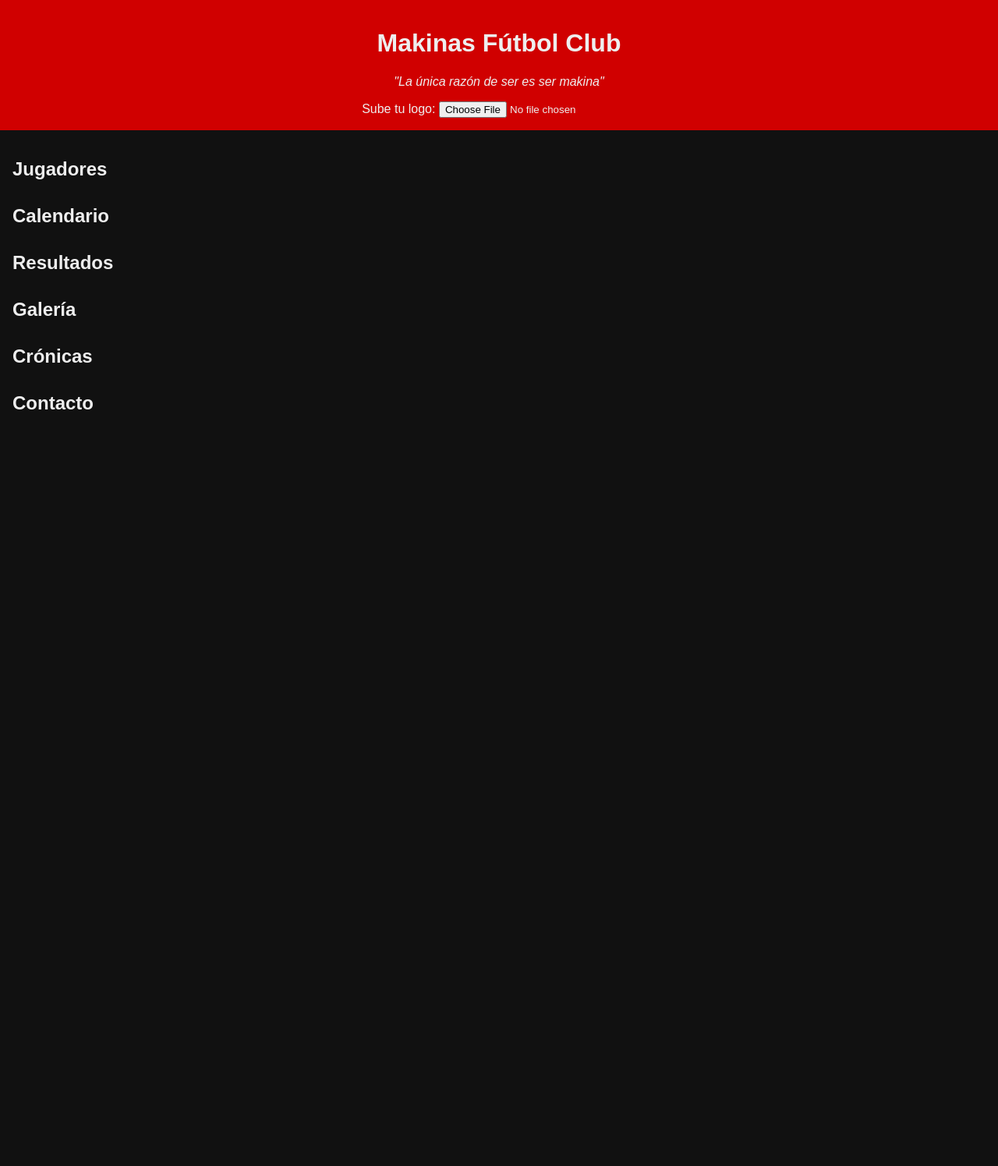
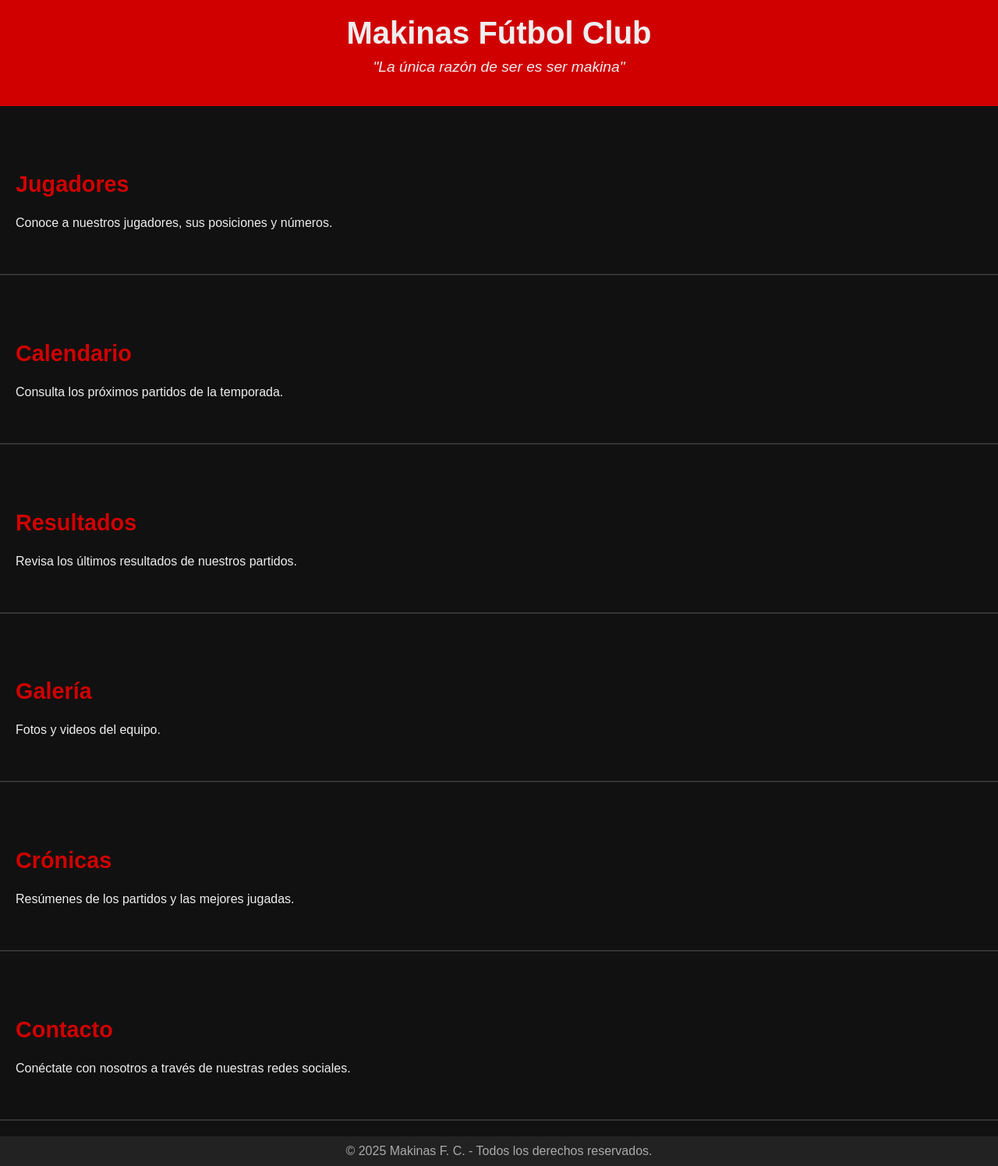
Before and after one commit to Franshuu/makinas-fc, a plain HTML site: page index.html in a window 1280 px wide. Shown: the whole page at 78% size. Before the commit the page ends 800 px from the top, so only its background shows below. Drawn offline with Linux system fonts and the light colour scheme.

Commit message:
Add files via upload

```diff
--- a/index.html
+++ b/index.html
@@ -1,3 +1,4 @@
+
 <!DOCTYPE html>
 <html lang="es">
 <head>
@@ -8,22 +9,42 @@
 </head>
 <body>
     <header>
-        <h1>Makinas Fútbol Club</h1>
-        <p class="motto">"La única razón de ser es ser makina"</p>
-        <div id="logo-upload">
-            <label for="logoInput">Sube tu logo:</label>
-            <input type="file" id="logoInput" accept="image/*">
-            <div id="logoPreview"></div>
+        <div class="container">
+            <h1>Makinas Fútbol Club</h1>
+            <p class="motto">"La única razón de ser es ser makina"</p>
         </div>
     </header>
     <main>
-        <section id="players"><h2>Jugadores</h2></section>
-        <section id="calendar"><h2>Calendario</h2></section>
-        <section id="results"><h2>Resultados</h2></section>
-        <section id="gallery"><h2>Galería</h2></section>
-        <section id="news"><h2>Crónicas</h2></section>
-        <section id="contact"><h2>Contacto</h2></section>
+        <section class="section">
+            <h2>Jugadores</h2>
+            <p>Conoce a nuestros jugadores, sus posiciones y números.</p>
+        </section>
+        <section class="section">
+            <h2>Calendario</h2>
+            <p>Consulta los próximos partidos de la temporada.</p>
+        </section>
+        <section class="section">
+            <h2>Resultados</h2>
+            <p>Revisa los últimos resultados de nuestros partidos.</p>
+        </section>
+        <section class="section">
+            <h2>Galería</h2>
+            <p>Fotos y videos del equipo.</p>
+        </section>
+        <section class="section">
+            <h2>Crónicas</h2>
+            <p>Resúmenes de los partidos y las mejores jugadas.</p>
+        </section>
+        <section class="section">
+            <h2>Contacto</h2>
+            <p>Conéctate con nosotros a través de nuestras redes sociales.</p>
+        </section>
     </main>
+    <footer>
+        <div class="container">
+            <p>&copy; 2025 Makinas F. C. - Todos los derechos reservados.</p>
+        </div>
+    </footer>
     <script src="script.js"></script>
 </body>
 </html>
--- a/script.js
+++ b/script.js
@@ -1,16 +1,10 @@
 
-document.getElementById('logoInput').addEventListener('change', function(event) {
-    const file = event.target.files[0];
-    if (file) {
-        const reader = new FileReader();
-        reader.onload = function(e) {
-            const img = document.createElement('img');
-            img.src = e.target.result;
-            img.style.maxWidth = '200px';
-            img.style.marginTop = '10px';
-            document.getElementById('logoPreview').innerHTML = '';
-            document.getElementById('logoPreview').appendChild(img);
-        };
-        reader.readAsDataURL(file);
-    }
+// JavaScript básico para añadir animaciones suaves en la navegación
+document.querySelectorAll('a').forEach(anchor => {
+    anchor.addEventListener('click', function (e) {
+        e.preventDefault();
+        document.querySelector(this.getAttribute('href')).scrollIntoView({
+            behavior: 'smooth'
+        });
+    });
 });
--- a/style.css
+++ b/style.css
@@ -1,26 +1,62 @@
 
+/* Estilos globales */
 body {
-    font-family: sans-serif;
-    background: #111;
+    font-family: 'Arial', sans-serif;
+    background-color: #111;
     color: #eee;
     margin: 0;
     padding: 0;
 }
-header {
-    background: #d00000;
-    padding: 1rem;
+
+.container {
+    width: 90%;
+    margin: 0 auto;
     text-align: center;
 }
+
+header {
+    background-color: #d00000;
+    padding: 20px 0;
+}
+
+header h1 {
+    font-size: 2.5rem;
+    margin: 0;
+}
+
 .motto {
     font-style: italic;
-    margin-top: 0.5rem;
+    margin-top: 10px;
+    font-size: 1.2rem;
 }
-#logo-upload {
-    margin-top: 1rem;
+
+section {
+    padding: 40px 20px;
+    margin: 20px 0;
+    border-bottom: 2px solid #333;
 }
-main {
-    padding: 1rem;
+
+h2 {
+    font-size: 1.8rem;
+    color: #d00000;
 }
-section {
-    margin-bottom: 2rem;
+
+footer {
+    background-color: #222;
+    padding: 10px 0;
+    color: #aaa;
 }
+
+footer p {
+    margin: 0;
+}
+
+/* Estilos responsivos */
+@media (max-width: 768px) {
+    header h1 {
+        font-size: 2rem;
+    }
+    .section h2 {
+        font-size: 1.5rem;
+    }
+}
```
